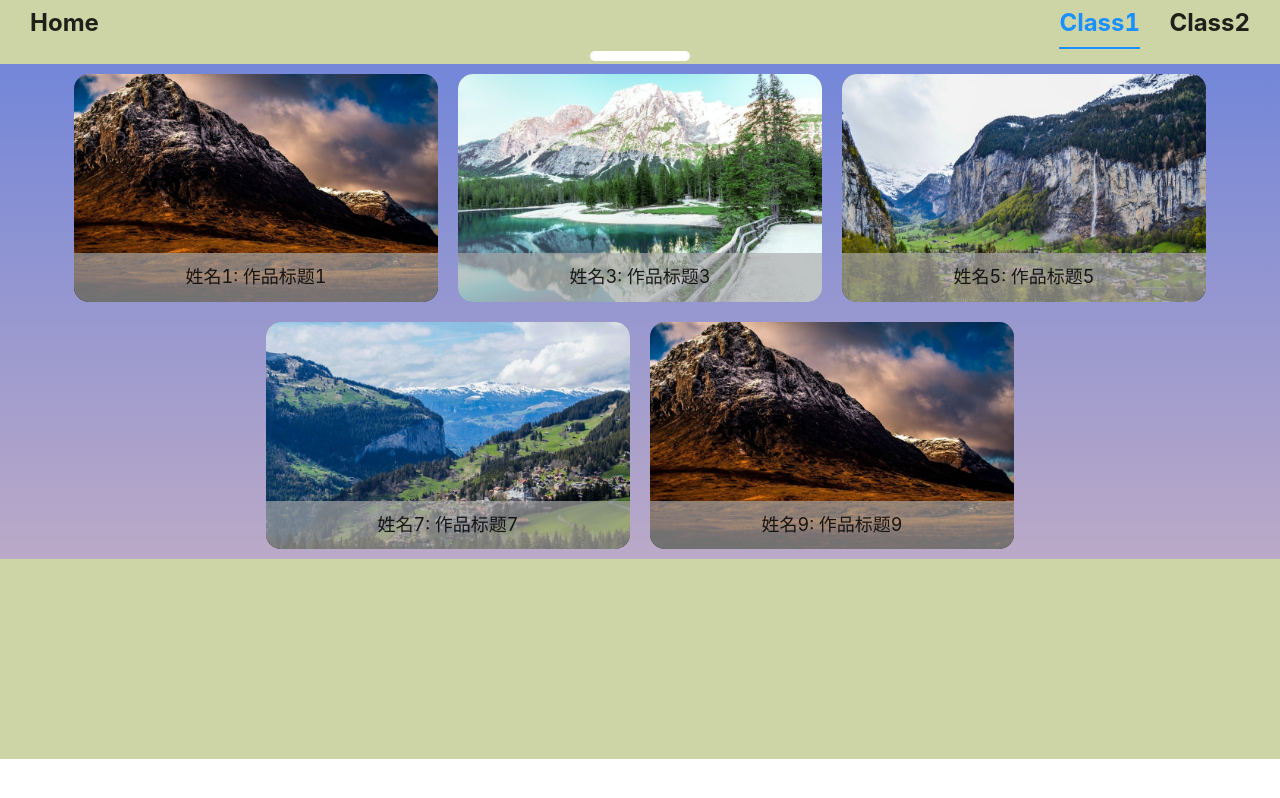
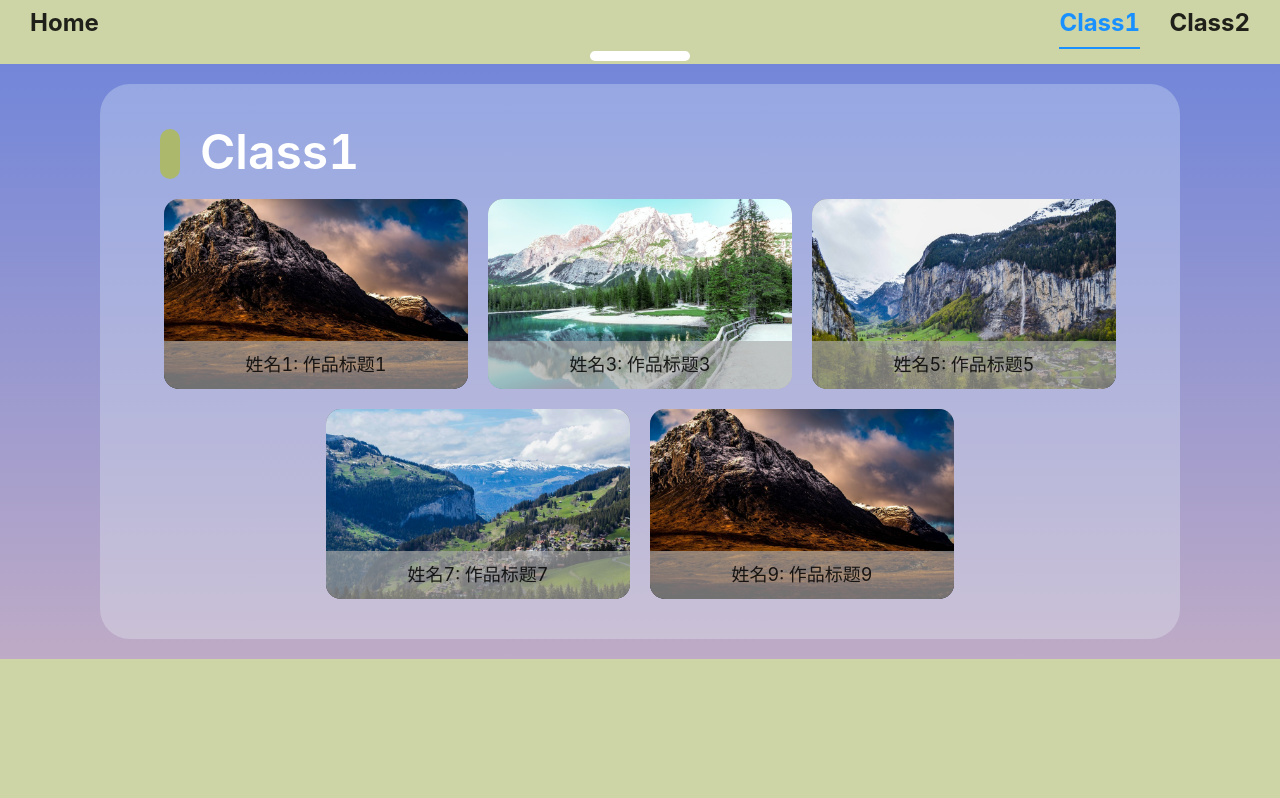
Before and after one commit to happyjohnchen/graduation-project-system, a React (Create React App) app: page /class1 in a window 1280 px wide. Shown: the top 798 px of the page. Built offline with nearby package versions, Linux system fonts and the light colour scheme.

Commit message:
修改班级页面北京

```diff
--- a/src/pages/Classes/index.css
+++ b/src/pages/Classes/index.css
@@ -1,4 +1,35 @@
-.class-graduation-card{
+.class-title {
+    font-size: 48px;
+    font-weight: 600;
+    color: white;
+    text-align: left;
+    margin-left: 100px;
+    padding-top: 0px;
+}
+
+.class-title-color {
+    background-color: #acb86b;
+    height: 50px;
+    width: 20px;
+    border-radius: 10px;
+    float: left;
+    margin-left: 60px;
+    margin-top: 15px;
+}
+
+.class-background {
+    display: inline-table;
+    background-color: #f0ffff44;
+    margin-top: 20px;
+    margin-bottom: 20px;
+    margin-left: 100px;
+    margin-right: 100px;
+    border-radius: 30px;
+    padding-top: 30px;
+    padding-bottom: 30px;
+}
+
+.class-graduation-card {
     display: inline-table;
     width: 30%;
 }
--- a/src/pages/Classes/index.js
+++ b/src/pages/Classes/index.js
@@ -16,7 +16,9 @@ const Classes = (props) => {
         Utils.getData("./works/result.json", setData);
     }, []);
     return (
-        <div>
+        <div className="class-background">
+            <div className="class-title-color" />
+            <div className="class-title">Class{props.class}</div>
             {data.list.map((item) =>
                 item.class === props.class ? (
                     <div
```
